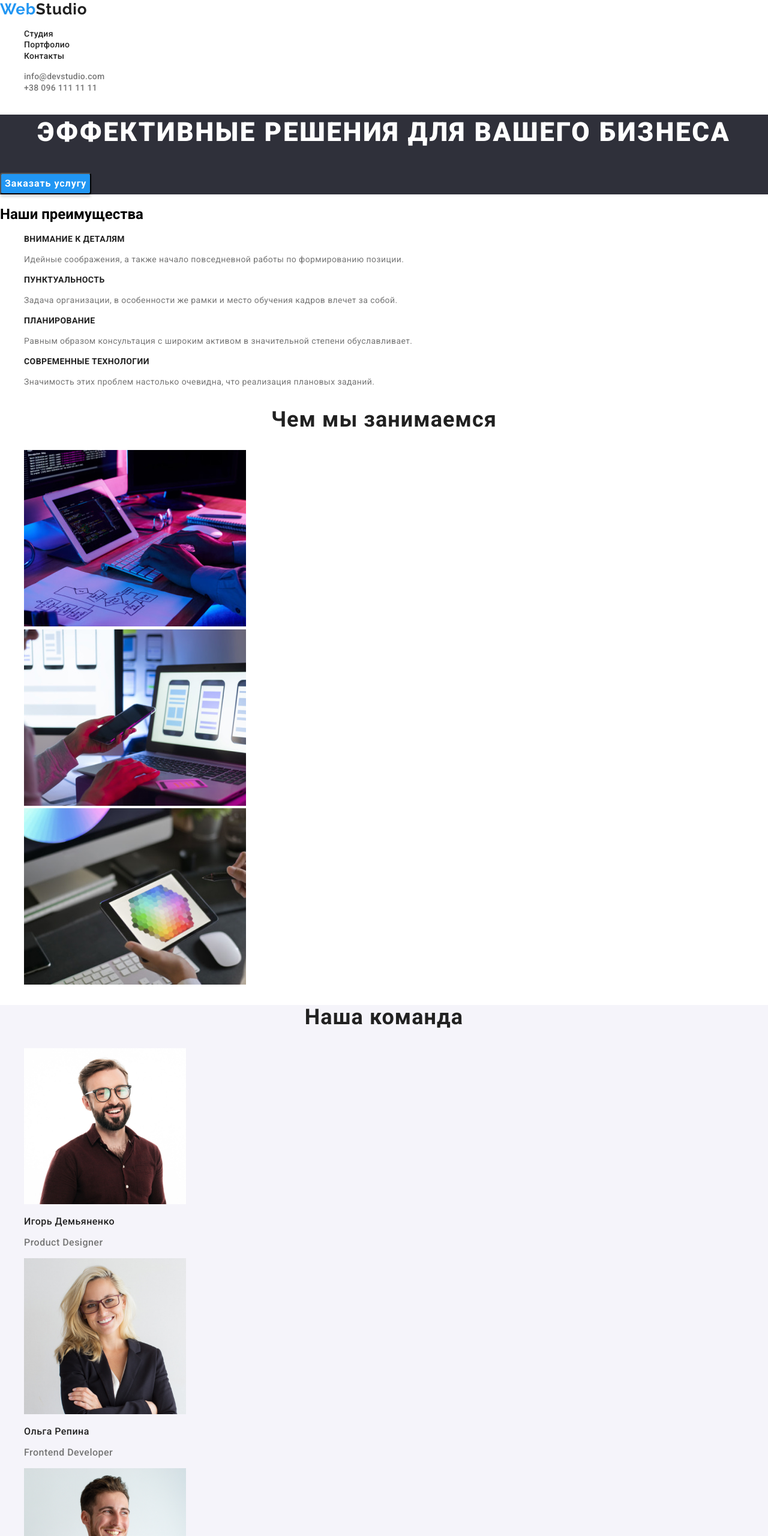
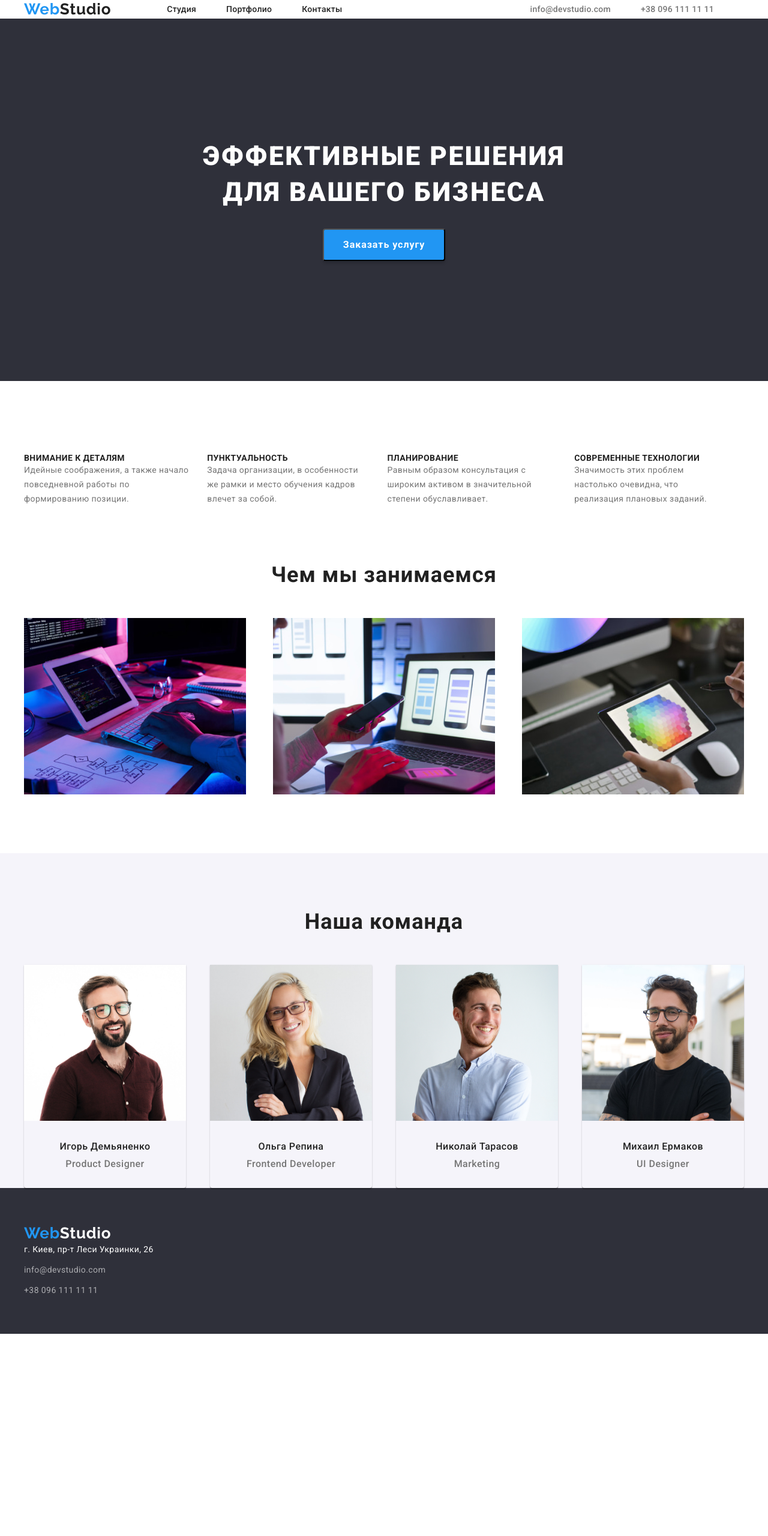
Before and after one commit to glchnko/goit-markup-hw-03, a plain HTML site: page index.html in a window 1280 px wide. Shown: the top 2560 px of the page at 60% size. After the commit the page ends 2223 px from the top, so only its background shows below. Drawn offline with nearby package versions, Linux system fonts and the light colour scheme.

Commit message:
added styles for geometry

```diff
--- a/css/style.css
+++ b/css/style.css
@@ -22,13 +22,40 @@ body{
    font-family: var(--main-font);
 }
 
+h1, h2, h3, p {
+    margin-top: 0;
+    margin-bottom: 0;
+}
+
 .header{
     background-color: var(--bg-header);
 }
+.container{
+    width: 1230px;
+    padding-left: 15px;
+    padding-right: 15px;
+    margin-left: auto;
+    margin-right: auto;
+}
+
+.header-container{
+    display: flex;
+    align-items: center;
+}
+
+
 
 .list{
+    padding-left: 0;
+    margin-top: 0;
+    margin-bottom: 0;
     list-style: none;
+
 }
+.logo{
+    margin-right: 93px;
+}
+
 .link{
     text-decoration: none;
 }
@@ -48,6 +75,18 @@ body{
     color: var(--secondary-txt-mode-light);
 
 }
+.nav-list{
+    display: flex;
+    align-items: center;
+}
+
+.nav-item{
+    margin-right: 50px;
+}
+
+.nav-item:last-child{
+    margin-right: 0;
+}
 .nav-link,
 .contact-link{
     font-weight: 500;
@@ -56,6 +95,21 @@ body{
     letter-spacing: 0.02em;
     color: var(--main-txt-mode-light);
 }
+
+.header-contact{
+    display: flex;
+    align-items: center;
+    margin-left: auto;
+}
+
+.contact-container{
+    margin-right: 50px;
+}
+
+.contact-container:last-child{
+    margin-left: 0;
+}
+
 .contact-link{
     color: var(--primary-txt-mode-light);
 }
@@ -69,9 +123,15 @@ body{
 
 .hero{
     background-color: var(--bg-mode-dark) ;
+    padding-bottom: 200px;
+    padding-top: 200px;
 }
 
 .hero-title{
+    margin-right: auto;
+    margin-left: auto;
+    margin-bottom: 30px;
+
     font-weight: 900;
     font-size: 44px;
     line-height: 1.36;
@@ -82,6 +142,15 @@ body{
 }
 
 .hero-btn{
+    display: block;
+    margin-right: auto;
+    margin-left: auto;
+    padding-top: 10px;
+    padding-left: 32px;
+    padding-right: 32px;
+    padding-bottom: 10px;
+
+
     font-family: inherit;
     font-weight: 700;
     font-size: 16px;
@@ -104,7 +173,16 @@ body{
     background-color: var(--bg-button);
 }
 
+.features-container{
+      padding-top: 94px;
+
 }
+
+.features-list{
+    display: flex;
+    justify-content: space-between;
+}
+
 .features-title,
 .main-title{
     visibility: hidden;
@@ -118,6 +196,14 @@ body{
 
     color: var(--main-txt-mode-light);
 }
+
+.features-descr{
+    margin-right: 30px;
+}
+
+
+
+
 .features-descr,
 .map,
 .mail,
@@ -141,8 +227,37 @@ body{
     color: var(--main-txt-mode-light);
 }
 
+.about-title{
+    margin-top: 94px;
+    margin-bottom: 50px;
+
+}
+
+.about-list{
+    display: flex;
+    padding-bottom: 94px;
+    justify-content: space-between;
+}
+
+
+
 .team{
     background-color: #F5F4FA;
+}
+
+.team-title{
+    padding-top: 94px;
+    margin-bottom: 50px;
+}
+
+.team-list{
+    display: flex;
+    justify-content: space-between;
+}
+.team-item{
+    padding-bottom: 30px;
+    box-shadow: 0px 1px 3px rgba(0, 0, 0, 0.12), 0px 1px 1px rgba(0, 0, 0, 0.14), 0px 2px 1px rgba(0, 0, 0, 0.2);
+    border-radius: 0px 0px 4px 4px;
 }
 
 .team-name,
@@ -151,19 +266,39 @@ body{
     font-size: 16px;
     line-height: 1.18;
     letter-spacing: 0.03em;
+    text-align: center;
 
     color: var(--main-txt-mode-light);
 }
+.team-name{
+    margin-top: 30px;
+}
 .team-info{
-    color: var(--primary-txt-mode-light)
+    color: var(--primary-txt-mode-light);
+    margin-top: 10px;
 }
+.footer{
+    padding-top: 60px;
+    padding-bottom: 60px;
+
+    background-color: var(--bg-mode-dark);
+}
+
+
 .address{
     font-style: normal;
 }
-.footer{
-    background-color: var(--bg-mode-dark);
+.adress-item{
+    margin-bottom: 10px;
 }
+
+.adress-item:last-child{
+    margin: 0;
+}
+
+
 .footer-logo{
+    margin-bottom: 20px;
     color: var(--secondary-txt-mode-dark);
 }
 .logo-secondary{
@@ -187,7 +322,31 @@ body{
     color: var(--secondary-txt-mode-dark);
 }
 
+.pagination{
+    display: flex;
+    justify-content: center;
+    margin-right: 94px;
+    margin-bottom: 50px;
+}
+.paganation-item{
+    margin-right: 8px;
+}
+
+
+.paganation-item:last-child{
+    margin-right: 0;
+}
+
+
 .pagination-btn{
+padding-left: 22px;
+padding-top: 6px;
+padding-right: 22px;
+padding-bottom: 6px;
+
+
+
+border-radius: 4px;
 font-weight: 500;
 font-size: 16px;
 line-height: 1.62;
@@ -199,13 +358,40 @@ background-color: #F5F4FA;
 cursor: pointer;
 }
 
+
 .pagination-btn:hover,
 .pagination-btn:focus{
     color: var(--main-txt-mode-dark);
     background-color: var(--bg-button);
 }
 
+.project-list{
+    display: flex;
+    flex-wrap: wrap;
+    background-color: teal;
+}
+
+.project-item{
+    width: 380px;
+    margin-right: 30px;
+    margin-bottom: 30px;
+    background-color: tomato;
+    border: 1px solid #EEEEEE;
+}
+
+.project-item:nth-child(3n){
+    margin-right: 0;
+}
+
+.project-item:nth-last-child(-n+3){
+    margin-bottom: 0;
+}
+
+
 .project-name{
+    margin-top: 20px;
+    padding-left: 24px;
+
     font-weight: 700;
     font-size: 18px;
     line-height: 2;
@@ -214,6 +400,10 @@ cursor: pointer;
 }
 
 .project-category{
+    margin-top: 4px;
+    padding-left: 24px;
+    padding-bottom: 20px;
+
     font-size: 16px;
     line-height: 1.87;
     letter-spacing: 0.03em;
--- a/index.html
+++ b/index.html
@@ -12,6 +12,7 @@
 </head>
 <body>
     <header class="header">
+        <div class="container header-container">
         <a class="logo link" href="./index.html"><span class="logo-primary">Web</span>Studio</a>
         <nav class="nav">
             <ul class="nav-list list">
@@ -27,22 +28,27 @@
             </ul>
         </nav>
         <ul class="header-contact list">
-            <li>
+            <li class="contact-container">
                 <a class="contact-link link" href="mailto:info@devstudio.com">info@devstudio.com</a>
             </li>
-            <li>
+            <li class="contact-container">
                 <a class="contact-link link" href="tel:+380961111111">+38 096 111 11 11</a>
             </li>
         </ul>
+        </div>
     </header>
     <main>
         <section class="hero">
-            <h1 class="hero-title">Эффективные решения для вашего бизнеса</h1>
-            <button class="hero-btn" type="button">Заказать услугу</button>
+            <div class="container hero-container">
+                <h1 class="hero-title">Эффективные решения <br>
+                    для вашего бизнеса</h1>
+                <button class="hero-btn" type="button">Заказать услугу</button>
+            </div>
         </section>
         <section class="features">
-            <h2 class="features-title">Наши преимущества</h2>
-            <ul class="features-list list">
+            <div class="container features-container">
+                <h2 class="features-title">Наши преимущества</h2>
+                <ul class="features-list list">
                 <li class="features-item">
                     <h3 class="features-subtitle">Внимание к деталям</h3>
                     <p class="features-descr">Идейные соображения, а также начало повседневной работы по формированию позиции.</p>
@@ -60,8 +66,10 @@
                     <p class="features-descr">Значимость этих проблем настолько очевидна, что реализация плановых заданий.</p>
                 </li>
             </ul>
+            </div>
         </section>
         <section class="about">
+            <div class="container">
             <h2 class="about-title">Чем мы занимаемся</h2>
             <ul class="about-list list">
                 <li class="about-item">
@@ -74,8 +82,10 @@
                     <img class="about-img" src="./images/img3.jpg" alt="графический планшет" width="370" height="294" />
                 </li>
             </ul>
+            </div>
         </section>
         <section class="team">
+            <div class="container">
             <h2 class="team-title">Наша команда</h2>
             <ul class="team-list list">
                 <li class="team-item">
@@ -99,17 +109,20 @@
                     <p class="team-info" lang="en">UI Designer</p>
                 </li>
             </ul>
+            </div>
         </section>
     </main>
     <footer class="footer">
+        <div class="container">
         <a class="footer-logo link" href="./index.html">Web<span class="logo-secondary">Studio</span></a>
         <address class="address">
             <ul class="adress-list list">
-                <li><a class="link map" href="https://goo.gl/maps/4AAbKkRMMYhUrbmD7" target="_blank">г. Киев, пр-т Леси Украинки, 26</a></li>
-                <li><a class="link mail" href="mailto:info@devstudio.com">info@devstudio.com</a></li>
-                <li><a class="link phone" href="tel:+380961111111">+38 096 111 11 11</a></li>
+                <li class="adress-item"><a class="link map" href="https://goo.gl/maps/4AAbKkRMMYhUrbmD7" target="_blank">г. Киев, пр-т Леси Украинки, 26</a></li>
+                <li class="adress-item"><a class="link mail" href="mailto:info@devstudio.com">info@devstudio.com</a></li>
+                <li class="adress-item"><a class="link phone" href="tel:+380961111111">+38 096 111 11 11</a></li>
             </ul>
         </address>
+        </div>
        </footer>
 </body>
 </html>
```
Also changed, not shown: portfolio.html (+11 -7 lines), 1 other file.
